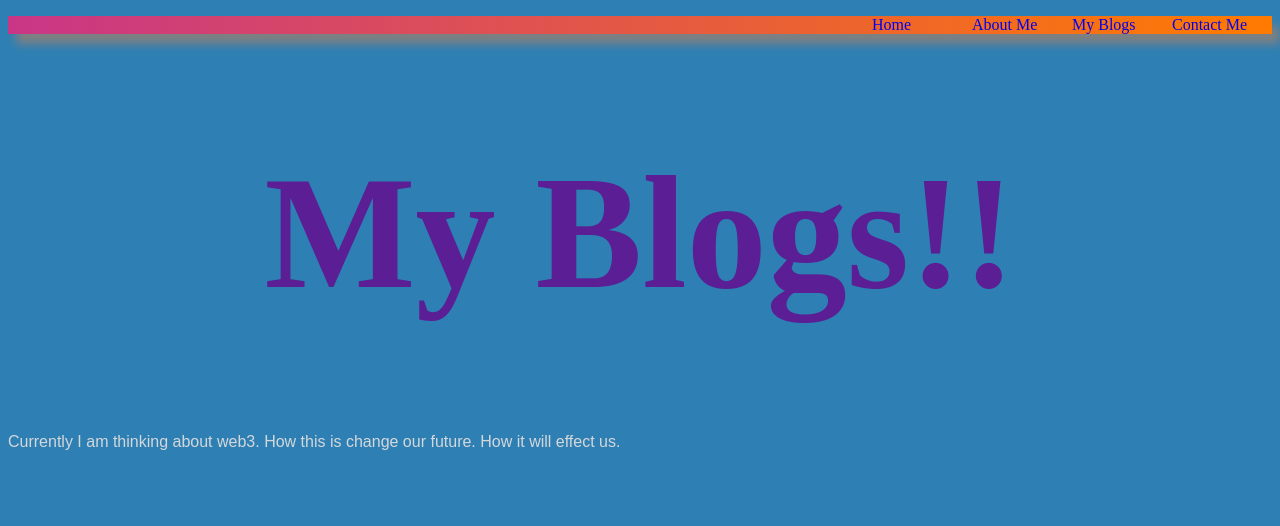
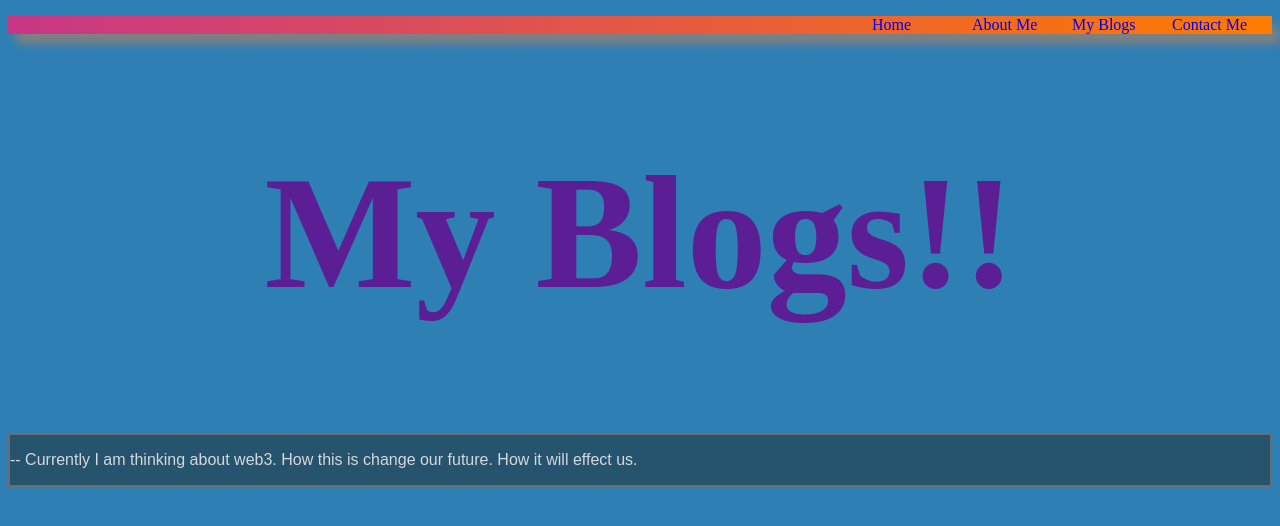
Before and after one commit to deXTER4452/abu-hasnat, a plain HTML site: page blog.html in a window 1280 px wide. Drawn offline with Linux system fonts and the light colour scheme.

Commit message:
change style of the blogs

```diff
--- a/blog.html
+++ b/blog.html
@@ -23,7 +23,7 @@
       <h1>My Blogs!!</h1>
     </div>
     <div class="blogs">
-      <p>Currently I am thinking about web3. How this is change our future. How it will effect us.</p>
+      <p>-- Currently I am thinking about web3. How this is change our future. How it will effect us.</p>
     </div>
   </div>
 
--- a/css/styles.css
+++ b/css/styles.css
@@ -55,3 +55,8 @@ a{
   justify-content: center;
   align-items: center;
 }
+
+.blogs{
+  border: 2px solid rgb(110, 108, 108);
+  background-color: rgb(38, 84, 110);
+}
```
